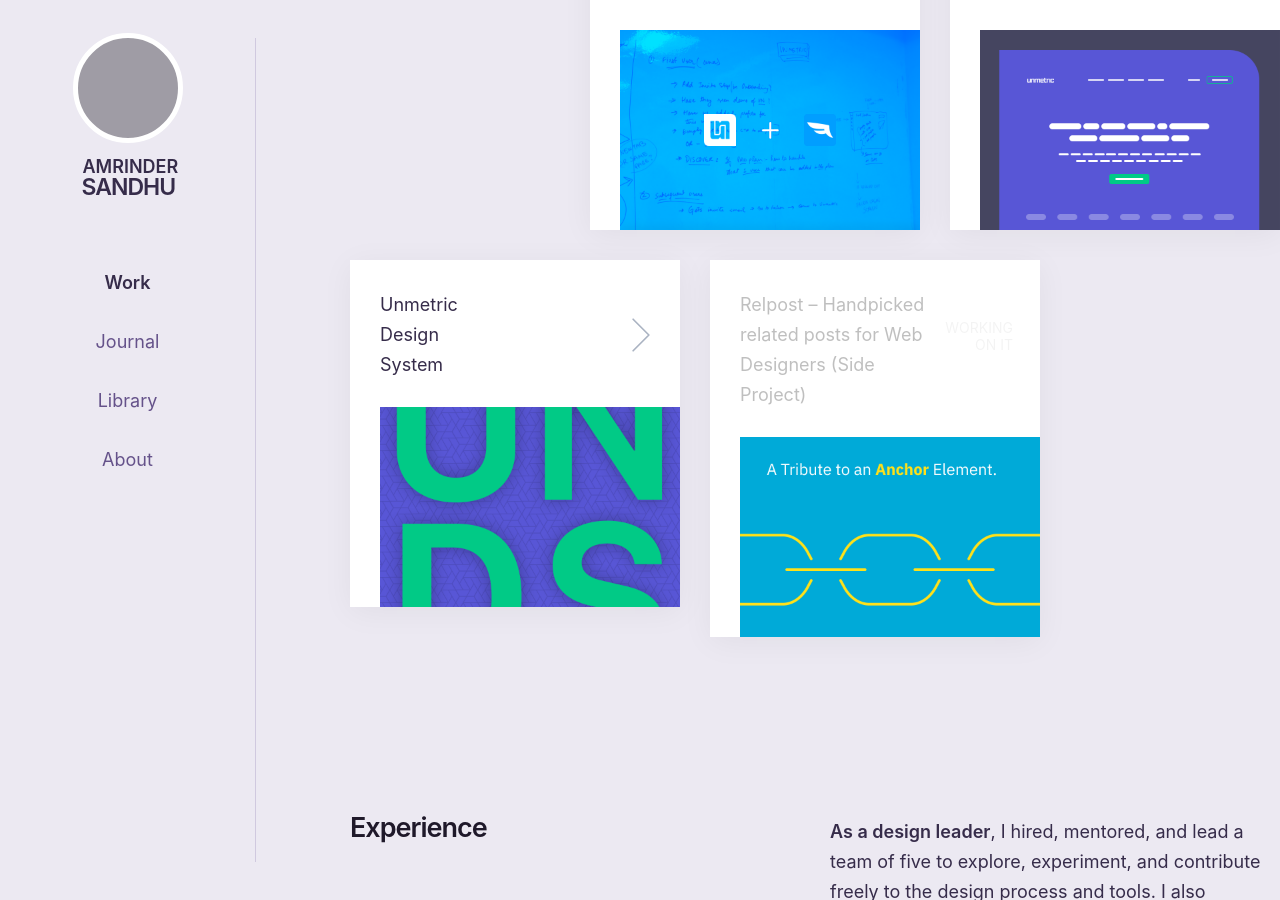
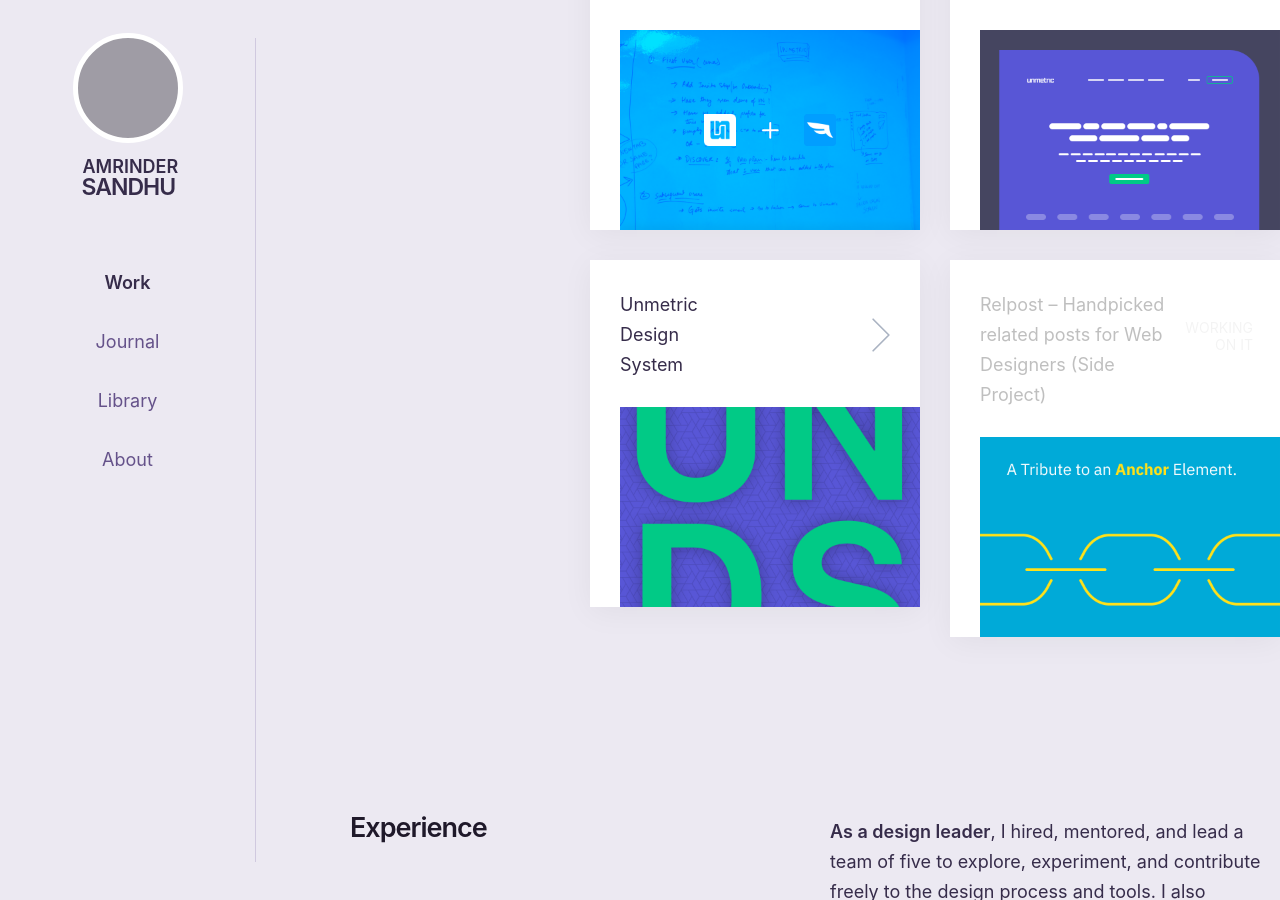
Before and after one commit to harjotgrewal/amrindersandhu, a Jekyll site: the page built from index.html, in a window 1280 px wide and 900 px high, scrolled down 3150 px. Built offline with Jekyll 4.4.1, drawn with Linux system fonts in a browser that asks for light colours; grey boxes are pictures that could not be loaded.

Commit message:
[F][HTML] Projects layout

```diff
--- a/index.html
+++ b/index.html
@@ -92,7 +92,7 @@
     <section class="u-space_below--most">
         <h2 class="l-span_2 u-space_above">Selected <i class="u-break_line--hd"></i>Projects</h2>
 
-
+        <div class="l-span_6 l-grid_of_6">
             {% for entry in site.data.work.project %}
                 <div class="c-media c-media--prj u-space_below {{ entry.class }}">
                     <a href="{{ entry.link }}">
@@ -111,7 +111,7 @@
                     </a>
                 </div>
             {% endfor %}
-
+        </div>
 
     </section>
 
```
Also changed, not shown: 1 other file. Lines whose indentation alone changed are shown as unchanged.
